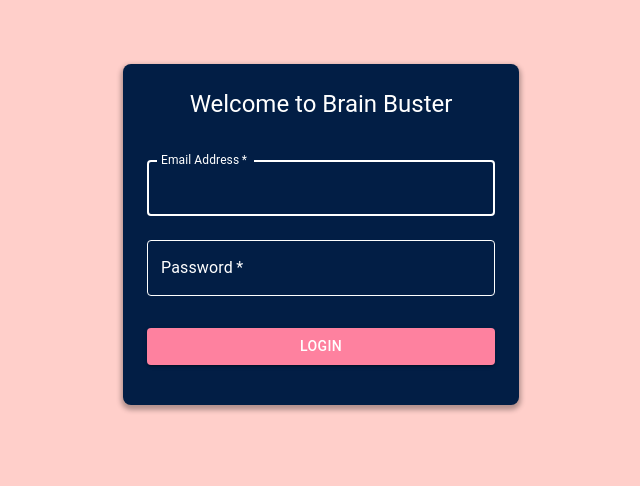
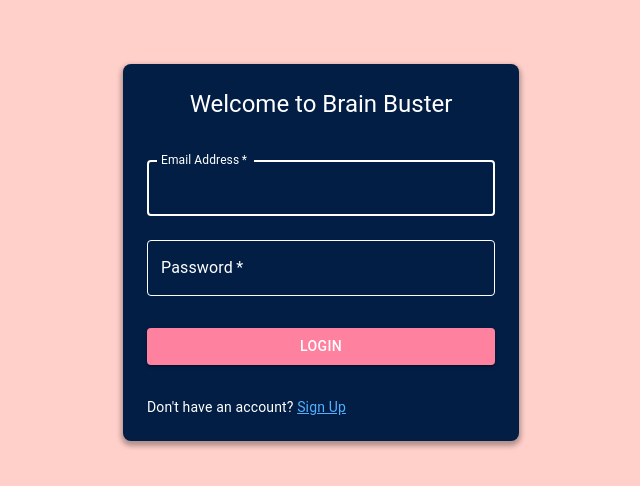
Before and after one commit to StephanieMicahCahutay/brainbuster-app, a React (Vite) app: page /login in a window 1280 px wide. Shown: the top 486 px of the page, without its empty margins (319-959 px from the left). Built offline with nearby package versions, Linux system fonts and the light colour scheme.

Commit message:
Update LoginForm

```diff
--- a/src/components/LoginForm.tsx
+++ b/src/components/LoginForm.tsx
@@ -5,6 +5,7 @@ import useStore from '../store/useStore';
 import { useForm } from 'react-hook-form';
 import { zodResolver } from '@hookform/resolvers/zod';
 import { loginSchema, LoginSchema } from '../schemas';
+import { Link } from 'react-router-dom';
 
 const LoginForm = () => {
     const setUser = useStore((state) => state.setUser);
@@ -112,6 +113,9 @@ const LoginForm = () => {
                     >
                         Login
                     </Button>
+                    <Typography variant="body2" sx={{ color: '#ffffff', mt: 2 }}>
+                        Don't have an account? <Link to="/signup" style={{ color: '#52B0FF' }}>Sign Up</Link>
+                    </Typography>
                 </form>
             </Box>
         </Container>
```
